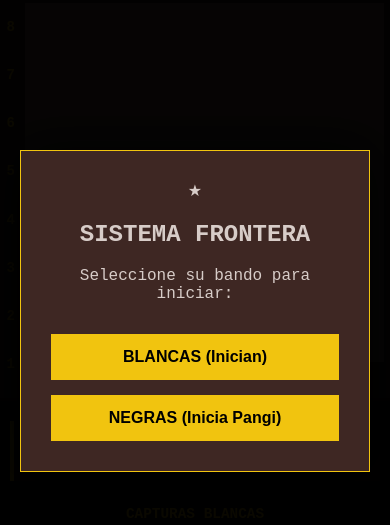
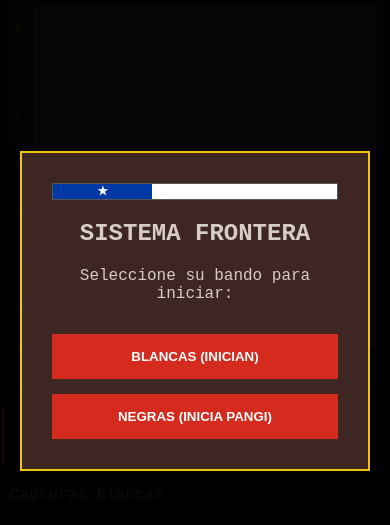
Before and after one commit to DiegoFierro/frontera-damas-chilenas, a plain HTML site: page index.html in a window 390 px wide. Shown: the part 111-636 px from the top of the page. Drawn offline with Linux system fonts and the light colour scheme.

Commit message:
Update style.css

```diff
--- a/style.css
+++ b/style.css
@@ -3,6 +3,8 @@
     --bg-dark: #120c08;
     --gold: #f1c40f;
     --frame-color: #3e2723;
+    --chile-blue: #0039a6;
+    --chile-red: #d52b1e;
 }
 
 /* Reset y Prevención de Zoom */
@@ -22,19 +24,40 @@ body {
 
 #main-ui {
     display: flex;
+    flex-direction: column;
+    align-items: center;
+    width: 100%;
+    max-width: 1200px;
+    padding: 10px;
+}
+
+/* Identidad Visual */
+.game-header {
+    display: flex;
+    align-items: center;
+    gap: 12px;
+    margin-bottom: 15px;
+}
+
+.game-header h2 { margin: 0; color: var(--gold); letter-spacing: 2px; font-size: 1.4rem; }
+
+.chilean-flag { border: 1px solid #555; display: flex; flex-direction: column; overflow: hidden; }
+.main-flag { width: 80px; height: 53px; margin: 0 auto 15px; }
+.mini-flag { width: 30px; height: 20px; }
+
+.flag-top { display: flex; height: 50%; }
+.flag-blue { background: var(--chile-blue); width: 35%; color: white; font-size: 12px; display: flex; align-items: center; justify-content: center; font-weight: bold; }
+.flag-white { background: #fff; width: 65%; }
+.flag-red { background: var(--chile-red); height: 50%; }
+
+/* Layout de Juego */
+.game-container {
+    display: flex;
     flex-direction: row;
     align-items: center;
     justify-content: center;
-    gap: 20px;
-    padding: 15px;
+    gap: 25px;
     width: 100%;
-}
-
-/* Zona del Tablero */
-#center-zone {
-    display: flex;
-    flex-direction: column;
-    align-items: center;
 }
 
 #board-outer-frame {
@@ -42,34 +65,16 @@ body {
     background: var(--frame-color);
     padding: 10px;
     border: 3px solid #2a1b15;
-    box-shadow: 0 0 50px rgba(0,0,0,0.9);
 }
 
-.coords-y {
-    display: flex;
-    flex-direction: column;
-    justify-content: space-around;
-    padding-right: 10px;
-    font-weight: bold;
-    color: var(--gold);
-    font-size: 14px;
-}
+.coords-y { display: flex; flex-direction: column; justify-content: space-around; padding-right: 10px; font-weight: bold; color: var(--gold); font-size: 14px; }
+.coords-x { display: flex; justify-content: space-around; padding-top: 10px; font-weight: bold; color: var(--gold); font-size: 14px; }
 
-.coords-x {
-    display: flex;
-    justify-content: space-around;
-    padding-top: 10px;
-    font-weight: bold;
-    color: var(--gold);
-    font-size: 14px;
-}
-
-/* El Tablero: Tamaño Adaptativo */
 #board {
     display: grid;
-    /* En pantallas grandes usa 60px, en pequeñas se adapta al ancho disponible */
-    grid-template-columns: repeat(8, min(11vw, 60px));
-    grid-template-rows: repeat(8, min(11vw, 60px));
+    /* Adaptable: ocupa 60px en PC y se ajusta proporcionalmente en móviles */
+    grid-template-columns: repeat(8, min(10vw, 60px));
+    grid-template-rows: repeat(8, min(10vw, 60px));
     background-color: var(--wood-board);
 }
 
@@ -80,67 +85,56 @@ body {
     display: flex; align-items: center; justify-content: center;
 }
 
-/* Piezas Monocromáticas */
-.piece {
-    width: 85%; height: 85%; border-radius: 50%;
-    box-shadow: 0 3px 0 #000; z-index: 5;
-    transition: transform 0.1s;
-}
+/* Piezas */
+.piece { width: 85%; height: 85%; border-radius: 50%; box-shadow: 0 4px 0 #000; z-index: 5; }
 .white { background: #fdfdfd; }
 .black { background: #1a1a1a; }
 .soberana { border: 3px solid var(--gold) !important; width: 70% !important; height: 70% !important; }
 
 /* Paneles de Captura */
-.side-panel { display: flex; flex-direction: column; align-items: center; }
-.side-panel h4 { margin: 10px 0; font-size: 0.9em; text-transform: uppercase; color: var(--gold); }
+.graveyard {
+    width: 60px; min-height: 400px; background: rgba(0,0,0,0.5);
+    display: flex; flex-direction: column; align-items: center;
+    gap: 5px; padding: 10px 0; border: 1px solid var(--frame-color);
+}
+.captured { width: 32px; height: 32px; border-radius: 50%; margin-bottom: -15px; box-shadow: 0 2px 0 #000; }
 
-.graveyard {
-    width: 65px; min-height: 480px; background: rgba(0,0,0,0.5);
-    display: flex; flex-direction: column; align-items: center;
-    gap: 8px; padding: 10px 0; border: 1px solid var(--frame-color);
-}
-.captured { width: 35px; height: 35px; border-radius: 50%; box-shadow: 0 2px 0 #000; }
-
-/* Registro de Movimientos */
+/* UI de Información */
 #move-logger {
     margin-top: 20px; padding: 12px; background: #1e140d;
-    border-left: 4px solid var(--gold); width: 100%; max-width: 480px;
-    text-align: center;
+    border-left: 4px solid var(--gold); width: 100%; max-width: 500px; text-align: center;
 }
 .logger-title { font-size: 10px; color: var(--gold); letter-spacing: 2px; margin-bottom: 5px; }
-#current-move-text { font-weight: bold; font-size: 1.1em; color: #fff; }
+#current-move-text { font-weight: bold; font-size: 1rem; color: #fff; }
 
-.dot { width: 35%; height: 35%; background: rgba(46, 204, 113, 0.9); border-radius: 50%; position: absolute; z-index: 10; border: 2px solid #fff; cursor: pointer; }
+.dot { width: 35%; height: 35%; background: rgba(46, 204, 113, 0.9); border-radius: 50%; position: absolute; z-index: 10; border: 2px solid #fff; }
 
-/* --- OPTIMIZACIÓN MÓVIL (PANTALLAS PEQUEÑAS) --- */
+/* --- ADAPTACIÓN PARA MÓVILES --- */
 @media (max-width: 850px) {
-    #main-ui {
-        flex-direction: column;
-        padding-top: 10px;
-        gap: 15px;
+    .game-container { flex-direction: column; gap: 15px; }
+
+    #board {
+        /* Aumenta el tamaño en celular para ocupar casi todo el ancho */
+        grid-template-columns: repeat(8, 11vw);
+        grid-template-rows: repeat(8, 11vw);
     }
 
-    #board {
-        /* Maximiza el tablero en celulares */
-        grid-template-columns: repeat(8, 11.5vw);
-        grid-template-rows: repeat(8, 11.5vw);
-    }
-
-    .side-panel { order: 3; } /* Capturas abajo */
-    #move-logger { order: 2; width: 95vw; }
-
+    .side-panel { order: 3; width: 100%; }
     .graveyard {
         flex-direction: row; min-height: auto; width: 95vw;
-        flex-wrap: wrap; justify-content: center; padding: 10px; gap: 5px;
+        flex-wrap: wrap; justify-content: center; padding: 10px; gap: 8px;
     }
+    .captured { margin-bottom: 0; }
+    #move-logger { order: 2; width: 95vw; }
 }
 
-/* Pantallas de Interfaz */
-.overlay { position: fixed; inset: 0; background: rgba(0,0,0,0.96); display: flex; justify-content: center; align-items: center; z-index: 1000; padding: 20px; }
-.setup-box { text-align: center; border: 1px solid var(--gold); padding: 30px; background: #3e2723; width: 100%; max-width: 350px; box-shadow: 0 0 50px #000; }
+/* Overlays */
+.overlay { position: fixed; inset: 0; background: rgba(0,0,0,0.96); display: flex; justify-content: center; align-items: center; z-index: 1000; }
+.setup-box { text-align: center; border: 2px solid var(--gold); padding: 30px; background: #3e2723; width: 90%; max-width: 350px; }
 
 button {
-    padding: 14px 28px; background: var(--gold); border: none; font-weight: bold; cursor: pointer; margin-top: 15px; color: #000; font-size: 1rem;
-    width: 100%;
+    padding: 15px; background: var(--chile-red); border: none; font-weight: bold;
+    cursor: pointer; margin-top: 15px; color: #fff; width: 100%; text-transform: uppercase;
+    transition: 0.2s;
 }
-button:active { transform: scale(0.98); background: #fff; }
+button:hover { background: var(--chile-blue); }
```
